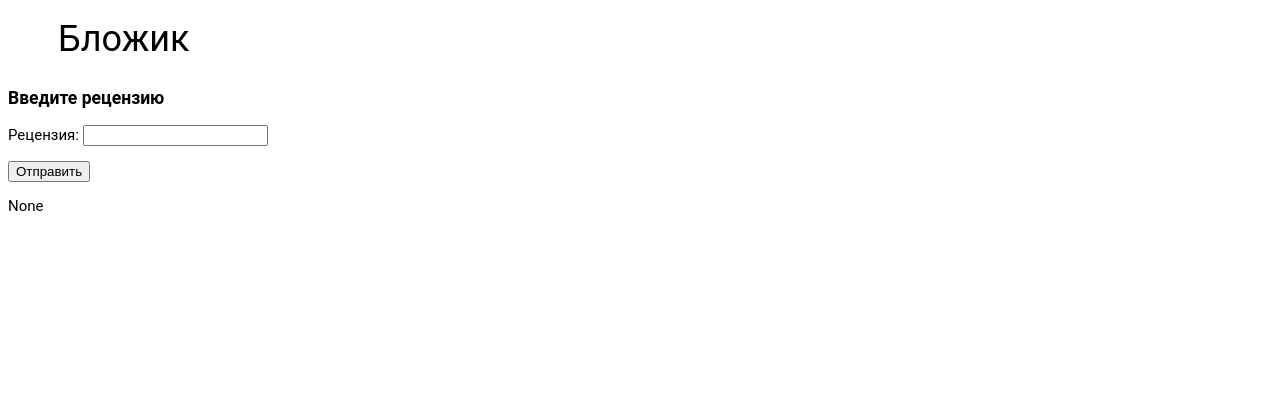
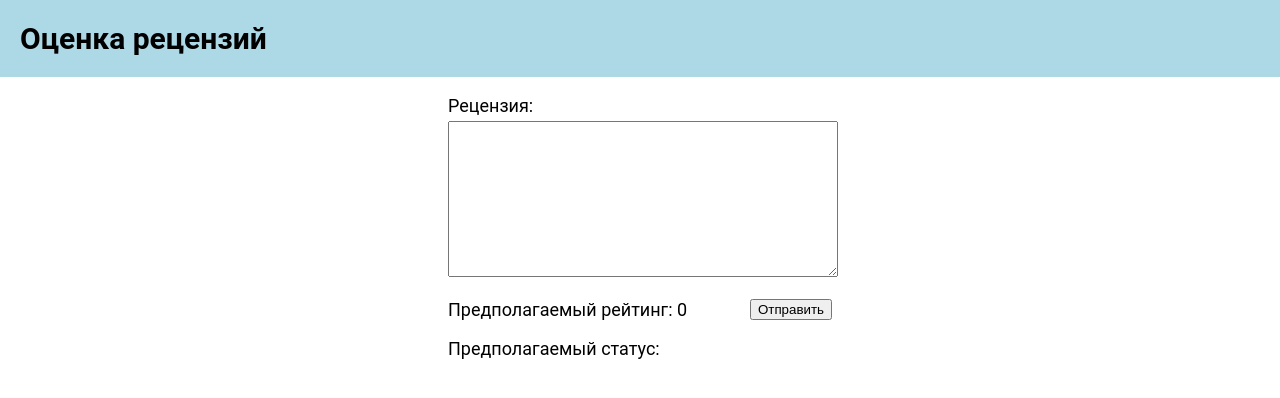
Before and after one commit to Intedont/reviewer, a Django app: page / in a window 1280 px wide. Shown: the top 398 px of the page. Run offline with Django 4.2, Linux system fonts and the light colour scheme.

Commit message:
welcome to the world of luxury and design

```diff
--- a/reviewer/settings.py
+++ b/reviewer/settings.py
@@ -20,12 +20,14 @@
 # See https://docs.djangoproject.com/en/4.1/howto/deployment/checklist/
 
 # SECURITY WARNING: keep the secret key used in production secret!
-SECRET_KEY = 'django-insecure-r43we+e#ptze22d-39*zxtkzs&fvi+w(k-05j88)(_nap%qn-c'
+SECRET_KEY = ''
+with open('./secret_key.txt') as f:
+    SECRET_KEY = f.read().strip()
 
 # SECURITY WARNING: don't run with debug turned on in production!
 DEBUG = True
 
-ALLOWED_HOSTS = []
+ALLOWED_HOSTS = ['localhost']
 
 
 # Application definition
--- a/scoring/bert.py
+++ b/scoring/bert.py
@@ -53,4 +53,4 @@
     output = model(input_ids, mask)
     print(output.item())
 
-    return(round(output.item()) + 1) # +1 потому что модель училась регрессировать значения от 0 до 9
+    return(round(output.item()))
--- a/scoring/forms.py
+++ b/scoring/forms.py
@@ -1,4 +1,4 @@
 from django import forms
 
 class ReviewForm(forms.Form):
-    review = forms.CharField(label='Рецензия')
+    review = forms.CharField(max_length=512, label='Рецензия', widget=forms.Textarea(attrs={"id":"review_input"}))
--- a/scoring/static/scoring/base.css
+++ b/scoring/static/scoring/base.css
@@ -1,37 +1,16 @@
 body {
-    font: normal 15px 'Roboto', sans-serif;
+    font: normal 18px 'Roboto', sans-serif;
+    margin: 0;
 }
 
-.head {
-    font-size: 36px;
-    text-decoration: none;
-    padding-top: 10px;
-    padding-bottom: 10px;
-    padding-left: 50px;
-    text-align: left;
+
+h1 {
+    font-size: 30px;
 }
 
-.create {
-    padding-top: 10px;
-}
-
-a {
-    color: black;
-    text-decoration: none;
-}
-
-a:visited {
-    color: black;
-    text-decoration: none;
-}
-
-.menu {
-    list-style: none;
-    position: absolute;
-    padding-left: 50px;
-}
-
-.login label {
-    font: normal 15px 'Roboto', sans-serif;
-    display: block;
-}
+header {
+    padding: 1px;
+    padding-left: 20px;
+    background: lightblue;
+    font-size: 18px;
+   }
--- /dev/null
+++ b/scoring/static/scoring/index.css
@@ -0,0 +1,18 @@
+#content {
+    width: 30%;
+    margin-top: 6px;
+    margin: 0 auto;
+    align-items: center
+}
+
+label {
+    display: block;
+    width: 100%;
+    margin-bottom: 5px;
+}
+button {
+    float: right;
+}
+#review_input {
+    width: 100%;
+}
--- a/scoring/templates/base.html
+++ b/scoring/templates/base.html
@@ -10,15 +10,11 @@
 <link rel="stylesheet" type="text/css" href="{% static 'scoring/base.css' %}">
 
 <body>
-<div>
-    <section>
-        <div class="head"> <a href="/"> Бложик </a> </div>
-
-    </section>
-</div>
+<header><h1>Оценка рецензий</h1></header>
 
     {% block content %}
     {% endblock %}
+
 </body>
 
 </html>
--- a/scoring/templates/index.html
+++ b/scoring/templates/index.html
@@ -3,16 +3,18 @@
 {% load static %}
 
 {% block content %}
-    <link rel="stylesheet" type="text/css" href="{% static 'blog/feed.css' %}">
-    <div class="content">
-        <h3>Введите рецензию</h3>
+    <link rel="stylesheet" type="text/css" href="{% static 'scoring/index.css' %}">
+    <div id="content">
         <form method="post">
             {% csrf_token %}
             <div class="review_form">
-            {{ form.as_p }}
-            <button type="submit" class="button">Отправить</button>
-            <p>{{ answer }}</p>
+                {{ form.as_p }}
+                <button type="submit" class="button">Отправить</button>
             </div>
         </form>
+        <div>
+            <p>Предполагаемый рейтинг: {{ score }}</p>
+            <p>Предполагаемый статус: {{ status }}</p>
+        </div>
     </div>
 {% endblock %}
--- a/scoring/views.py
+++ b/scoring/views.py
@@ -11,15 +11,20 @@
 tokenizer = BertTokenizer.from_pretrained('bert-base-uncased')
 
 def index(request):
-    answer = None
+    score = 0
+    status = ''
     if request.method == 'POST':
         form = ReviewForm(request.POST)
         if form.is_valid():
             review_text = form.cleaned_data.get('review')
             print(review_text)
-            answer = predict(model, tokenizer, review_text)
+            score = predict(model, tokenizer, review_text)
+            if(score >= 7):
+                status = 'положительный'
+            else:
+                status = 'отрицательный'
     else:
         form = ReviewForm()
 
-    context = {'form': form, 'answer': answer}
+    context = {'form': form, 'score': score, 'status': status}
     return render(request, 'index.html', context)
```
Also changed, not shown: 1 other file.
